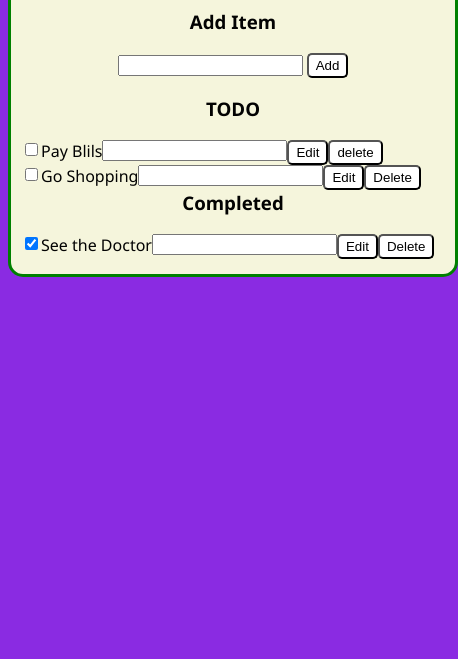
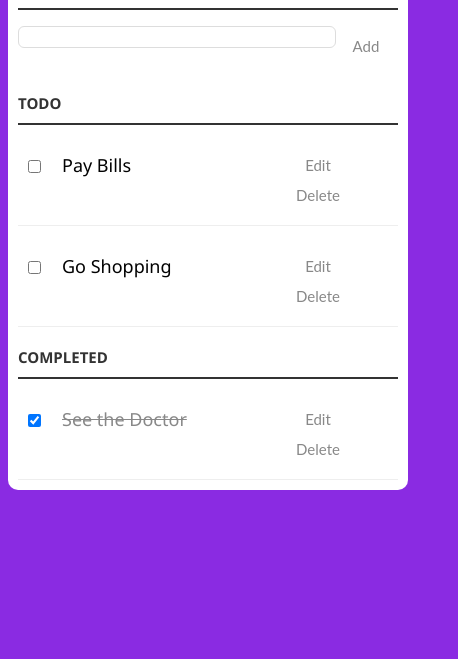
Before and after one commit to zohaibhassan9/To-Do-List-App, a plain HTML site: page index.html in a window 390 px wide. Shown: the part 185-844 px from the top of the page, 458 px wide, since content can reach past the window. Drawn offline with Linux system fonts and the light colour scheme.

Commit message:
making responsivre styling to the form

```diff
--- a/index.html
+++ b/index.html
@@ -7,37 +7,26 @@
     <title>To-do List App</title>
 </head>
 <body>
+    <body>
         <div class="container">
-    <h2>TODOLIST</h2>
-    <H3>Add Item</H3>
+            <h2>TODO LIST</h2>
+            <h3>Add Item</h3>
             <p>
-<input type="text" id="ned-task">
-<button>Add</button>
+                <input id="new-task" type="text"><button>Add</button>
             </p>
 
-
- <h3>TODO</h3>
+            <h3>Todo</h3>
             <ul id="incomplete-tasks">
-<li><input type="checkbox" name="fill-checkbox"><label for="">Pay Blils</label><input type="text" name="" id=""><button>Edit</button><button>delete</button></li>
-<li><input type="checkbox" name="fill-checkbox"><label for="Go Shopping">Go Shopping</label><input type="text"><button>Edit</button><button>Delete</button></li>
-
+                <li><input type="checkbox"><label>Pay Bills</label><input type="text"><button class="edit">Edit</button><button class="delete">Delete</button></li>
+                <li><input type="checkbox"><label>Go Shopping</label><input type="text" value="Go Shopping"><button class="edit">Edit</button><button class="delete">Delete</button></li>
             </ul>
 
             <h3>Completed</h3>
             <ul id="completed-tasks">
-<li><input type="checkbox" checked><label for="">See the Doctor</label><input type="text" name="" id=""><button>Edit</button><button>Delete</button></li>
+                <li><input type="checkbox" checked><label>See the Doctor</label><input type="text"><button class="edit">Edit</button><button class="delete">Delete</button></li>
+            </ul>
+        </div>
 
-
-</ul>
-
-
-
-
-
-
-
-
-
-  </div>
+    </body>
 </body>
 </html>
--- a/stysle.css
+++ b/stysle.css
@@ -14,51 +14,153 @@ font-family: 'Segoe UI', Tahoma, Geneva, Verdana, sans-serif;
 color: #020202;
 }
 
-.container{
-display: block;
-background-color: beige;
-width: 450px;
-border-radius: 15px;
-border: 3px solid green;
-text-align: center;
-margin: 100px auto;
-padding: 0px 10px 40px 10px;
-
+.container {
+	display: block;
+	width: 400px;
+	margin: 100px auto 100px;
+	background-color:#fff;
+	padding:0px 10px 10px 10px;
+	border-radius:10px
 }
 
-h2{
-    font-size: 30px;
-    text-align: center;
-
-}
-ul{
-    margin: 0;
-    padding: 0;
-
+h2 {
+	text-align:center;
+	padding-top:10px;
+	margin-bottom:0px;
 }
 
-h3, li{
-clear: both;
-list-style: none;
+ul {
+	margin: 0;
+	padding: 0;
 }
 
 li * {
-float: left;
+	float: left;
 }
 
-input, :single-button{
-outline: none;
+li,
+h3 {
+	clear: both;
+	list-style: none;
 }
 
-button{
-background-color: rgb(255, 255, 255);
-cursor: pointer;
-border-radius: 5px;
-padding: 3px 7px ;
+input,
+button {
+	outline: none;
+}
+
+button {
+	background: none;
+	border: 0px;
+	color: #888;
+	font-size: 15px;
+	width: 60px;
+	margin: 10px 0 0;
+	font-family: Lato, sans-serif;
+	cursor: pointer;
+}
+
+button:hover {
+	color: #333;
 }
 
 
-button:hover{
-background-color: antiquewhite;
-border: none;
+/* Heading */
+
+h3,
+label[for='new-task'] {
+	color: #333;
+	font-weight: 700;
+	font-size: 15px;
+	border-bottom: 2px solid #333;
+	padding: 20px 0 10px;
+	margin: 0;
+	text-transform: uppercase;
 }
+
+input[type="text"] {
+	margin: 0;
+	font-size: 18px;
+	line-height: 18px;
+	height: 18px;
+	padding: 10px;
+	border: 1px solid #ddd;
+	background: #fff;
+	border-radius: 6px;
+	font-family: Lato, sans-serif;
+	color: #888;
+}
+
+input[type="text"]:focus {
+	color: #333;
+}
+
+
+/* New Task */
+
+label[for='new-task'] {
+	display: block;
+	margin: 0 0 20px;
+}
+
+input#new-task {
+	float: left;
+	width: 318px;
+}
+
+p > button:hover {
+	color: #0FC57C;
+}
+
+
+/* Task list */
+
+li {
+	overflow: hidden;
+	padding: 20px 0;
+	border-bottom: 1px solid #eee;
+}
+
+li > input[type="checkbox"] {
+	margin: 0 10px;
+	position: relative;
+	top: 15px;
+}
+
+li > label {
+	font-size: 18px;
+	line-height: 40px;
+	width: 237px;
+	padding: 0 0 0 11px;
+}
+
+li > input[type="text"] {
+	width: 226px;
+}
+
+li > .delete:hover {
+	color: #CF2323;
+}
+
+
+/* Completed */
+
+#completed-tasks label {
+	text-decoration: line-through;
+	color: #888;
+}
+
+
+/* Edit Task */
+
+ul li input[type=text] {
+	display: none;
+}
+
+ul li.editMode input[type=text] {
+	display: block;
+}
+
+ul li.editMode label {
+	display: none;
+}
```
Lines whose indentation alone changed are shown as unchanged.
